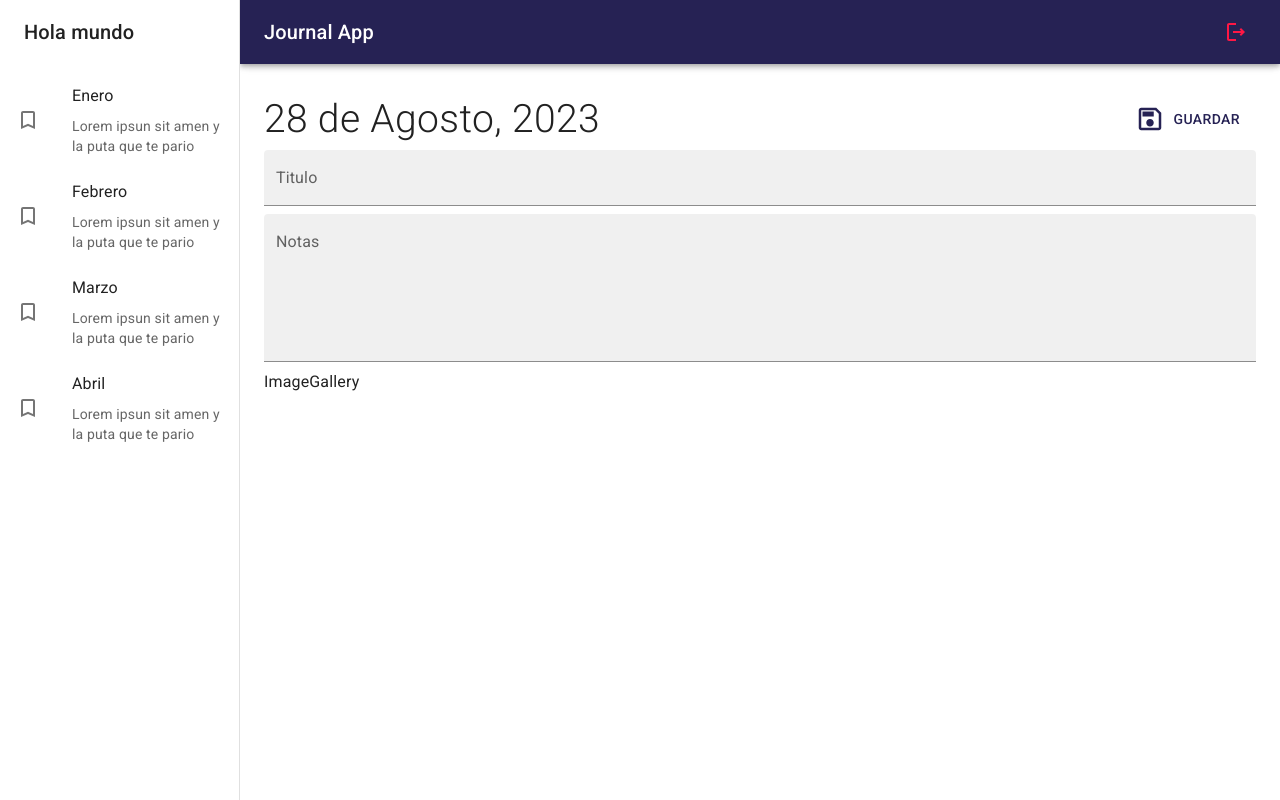
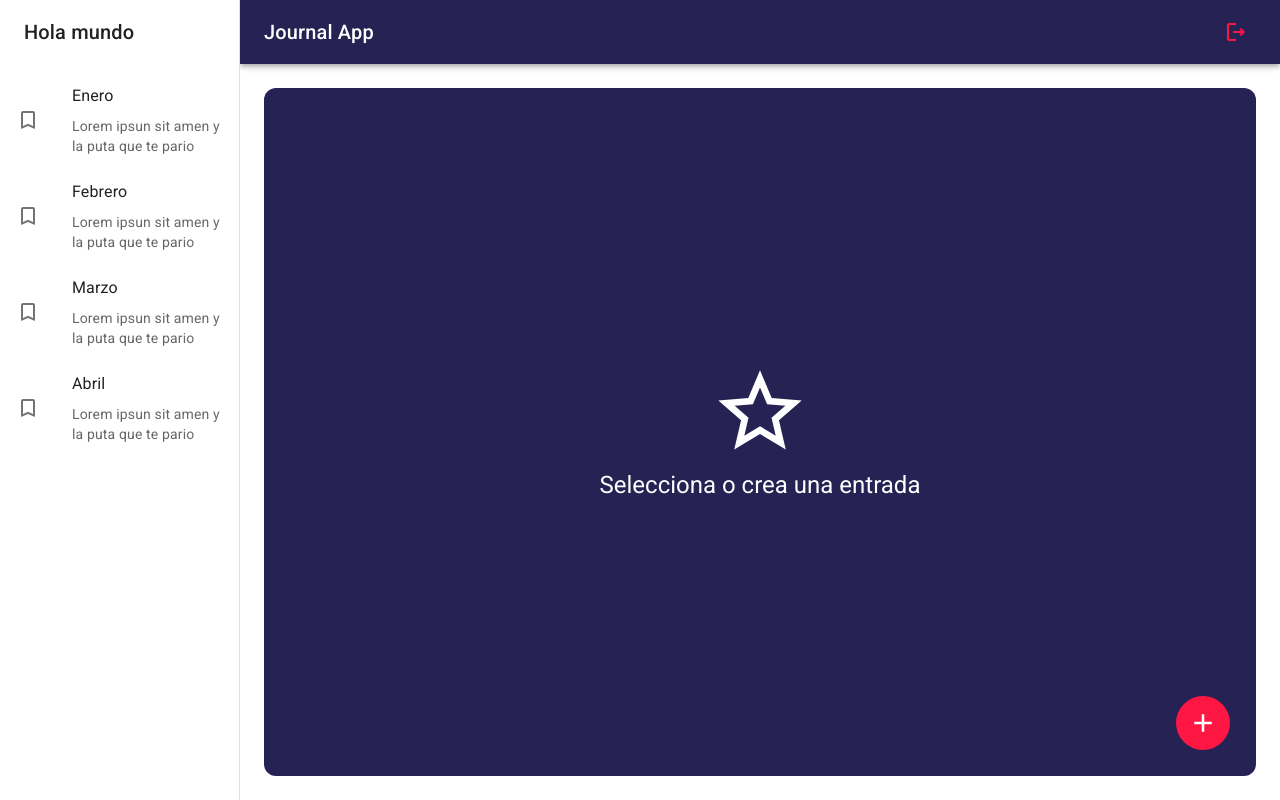
Before and after one commit to FabricioRivera2021/JournalApp, a React (Vite) app: page / in a window 1280 px wide. Built offline with nearby package versions, Linux system fonts and the light colour scheme.

Commit message:
terminando el diseño

```diff
--- a/src/journal/components/ImageGallery.jsx
+++ b/src/journal/components/ImageGallery.jsx
@@ -1,8 +1,69 @@
-
-
+import { ImageList, ImageListItem } from "@mui/material";
 
 export const ImageGallery = () => {
   return (
-    <div>ImageGallery</div>
-  )
+    <ImageList sx={{ width: '100%', height: 700 }} cols={5} rowHeight={164}>
+      {itemData.map((item) => (
+        <ImageListItem key={item.img}>
+          <img
+            src={`${item.img}?w=164&h=164&fit=crop&auto=format`}
+            srcSet={`${item.img}?w=164&h=164&fit=crop&auto=format&dpr=2 2x`}
+            alt={item.title}
+            loading="lazy"
+          />
+        </ImageListItem>
+      ))}
+    </ImageList>
+  );
 }
+
+const itemData = [
+  {
+    img: 'https://images.unsplash.com/photo-1551963831-b3b1ca40c98e',
+    title: 'Breakfast',
+  },
+  {
+    img: 'https://images.unsplash.com/photo-1551782450-a2132b4ba21d',
+    title: 'Burger',
+  },
+  {
+    img: 'https://images.unsplash.com/photo-1522770179533-24471fcdba45',
+    title: 'Camera',
+  },
+  {
+    img: 'https://images.unsplash.com/photo-1444418776041-9c7e33cc5a9c',
+    title: 'Coffee',
+  },
+  {
+    img: 'https://images.unsplash.com/photo-1533827432537-70133748f5c8',
+    title: 'Hats',
+  },
+  {
+    img: 'https://images.unsplash.com/photo-1558642452-9d2a7deb7f62',
+    title: 'Honey',
+  },
+  {
+    img: 'https://images.unsplash.com/photo-1516802273409-68526ee1bdd6',
+    title: 'Basketball',
+  },
+  {
+    img: 'https://images.unsplash.com/photo-1518756131217-31eb79b20e8f',
+    title: 'Fern',
+  },
+  {
+    img: 'https://images.unsplash.com/photo-1597645587822-e99fa5d45d25',
+    title: 'Mushrooms',
+  },
+  {
+    img: 'https://images.unsplash.com/photo-1567306301408-9b74779a11af',
+    title: 'Tomato basil',
+  },
+  {
+    img: 'https://images.unsplash.com/photo-1471357674240-e1a485acb3e1',
+    title: 'Sea star',
+  },
+  {
+    img: 'https://images.unsplash.com/photo-1589118949245-7d38baf380d6',
+    title: 'Bike',
+  },
+];
--- a/src/journal/pages/JournalPage.jsx
+++ b/src/journal/pages/JournalPage.jsx
@@ -1,5 +1,8 @@
+import { IconButton } from "@mui/material"
 import { JournalLayout } from "../layout/JournalLayout"
+// eslint-disable-next-line no-unused-vars
 import { NoteView, NothingSelectedView } from "../views"
+import { AddOutlined } from "@mui/icons-material"
 
 
 export const JournalPage = () => {
@@ -10,9 +13,30 @@
     <JournalLayout>
       {/* <Typography>Lorem ipsum dolor sit amet consectetur adipisicing elit. Similique mollitia eligendi deserunt optio suscipit omnis sunt, ab necessitatibus impedit soluta dolorum nisi magnam ex nam officia ipsa dolores, recusandae illum!</Typography> */}
 
-      {/* <NothingSelectedView /> */}
+      <NothingSelectedView />
+      {/* <NoteView /> */}
 
-      <NoteView />
+      <IconButton
+        size="large"
+        sx={{
+          color: 'white',
+          backgroundColor: 'error.main',
+          ':hover': {
+            backgroundColor: 'error.main',
+            opacity: 0.9
+          },
+          position: 'fixed',
+          right: 50,
+          bottom: 50
+        }}
+      >
+        <AddOutlined
+          sx={{
+            fontSize: 30
+          }}
+        />
+      </IconButton>
+
     </JournalLayout>
   )
 }
```
